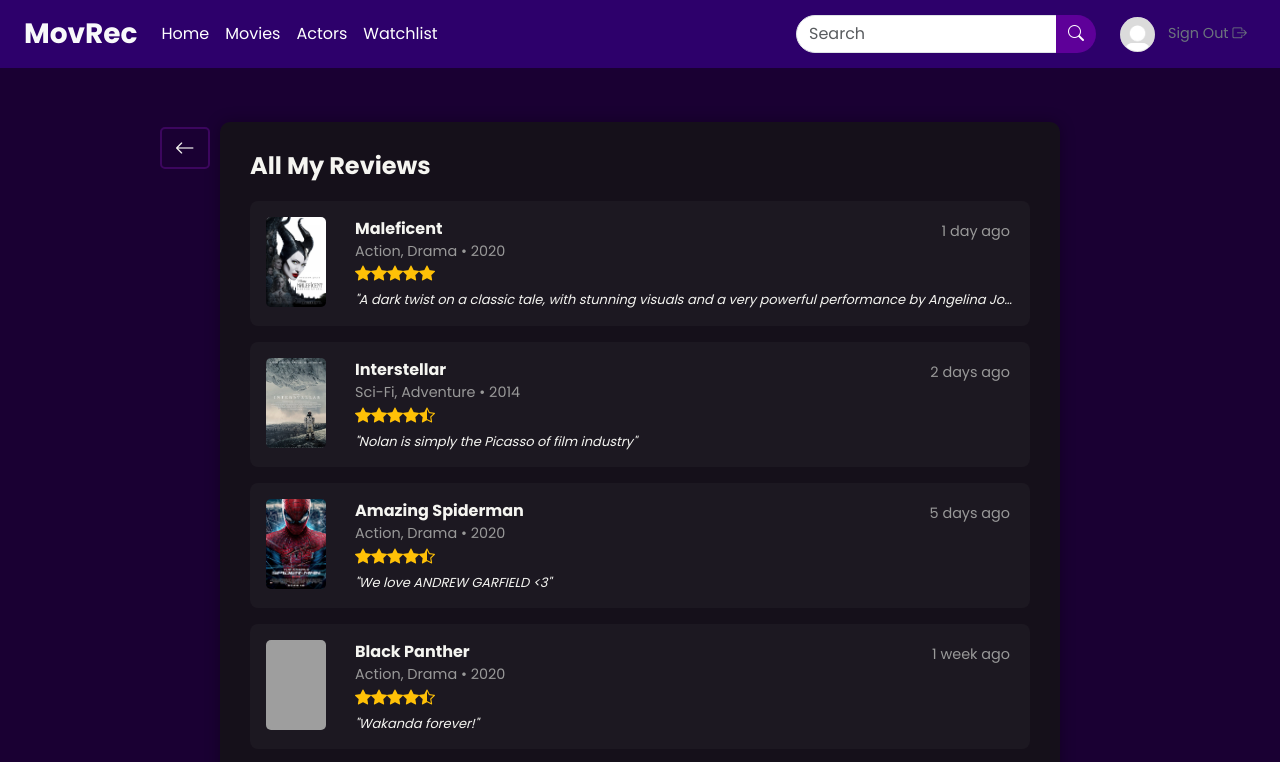
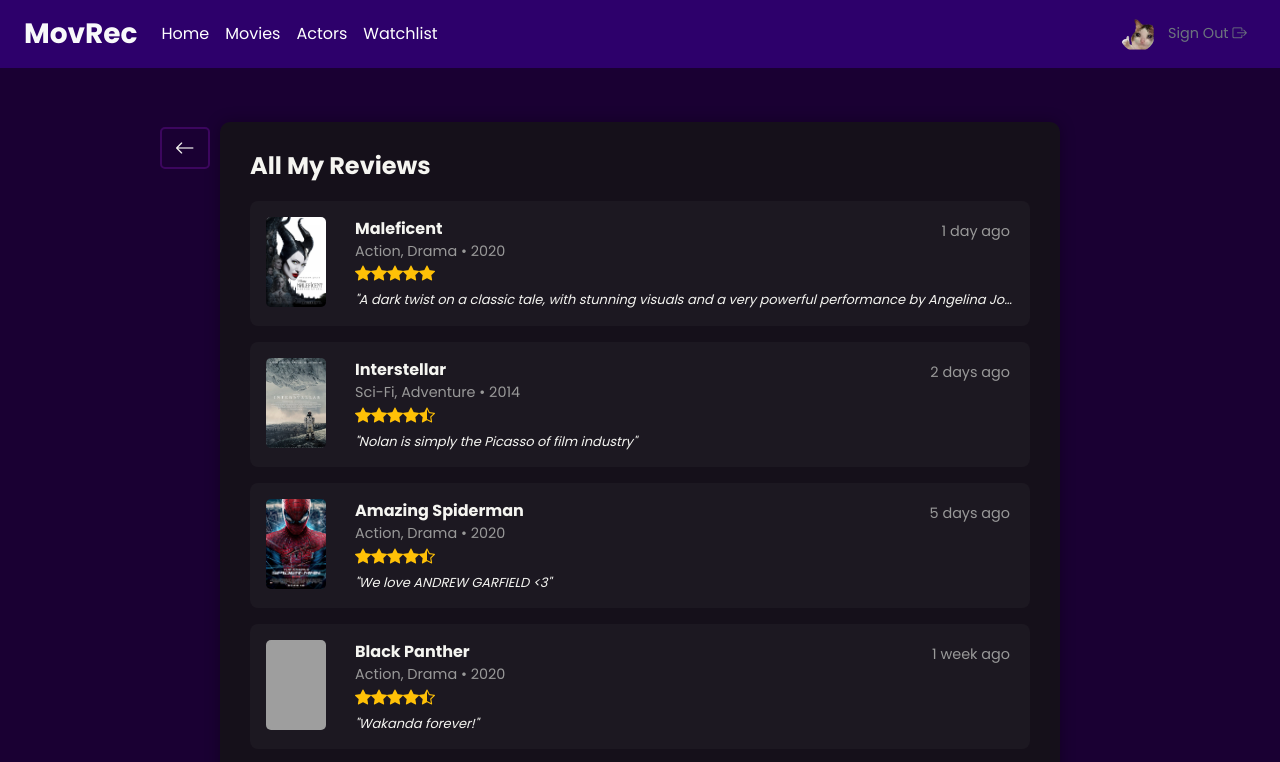
Before and after one commit to xiinyuuu/web-programming, a plain HTML site: page html/all-my-reviews.html in a window 1280 px wide. Shown: the top 762 px of the page. Drawn offline with nearby package versions, Linux system fonts and the light colour scheme; grey boxes are pictures that could not be loaded.

Commit message:
removed search bar kat all my reviews page

```diff
--- a/html/all-my-reviews.html
+++ b/html/all-my-reviews.html
@@ -27,26 +27,7 @@
           <li class="nav-item"><a class="nav-link" href="../html/watchlist.html">Watchlist</a></li>
         </ul>
 
-        <form class="d-flex me-4" style="max-width: 300px;" onsubmit="handleSearch(event)">
-          <div class="input-group">
-            <input id="searchInput" class="form-control search-box" type="search" placeholder="Search" aria-label="Search">
-            <button class="btn btn-search" type="submit">
-              <i class="bi bi-search"></i>
-            </button>
-          </div>
-        </form>
-
-        <script>
-          function handleSearch(event) {
-            event.preventDefault();
-            const keyword = document.getElementById('searchInput').value.trim();
-            if (keyword) {
-              window.location.href = `../html/search.html?query=${encodeURIComponent(keyword)}`;
-            }
-          }
-        </script>
-
-          <a href="../html/profile.html"><img src="../images/profile.jpg" alt="Profile" class="rounded-circle profile-img me-1"></a>
+          <a href="../html/profile.html"><img src="../images/sad cat.png" alt="Profile" class="rounded-circle profile-img me-1"></a>
           <a href="../html/login.html" class="btn btn-outline-secondary btn-sm" style="margin-left: 0; background-color: #00000000; border-color: #00000000; font-size: 0.9rem;">Sign Out<i class="bi bi-box-arrow-right ms-1"></i></a>
       </div>
     </div>
```
